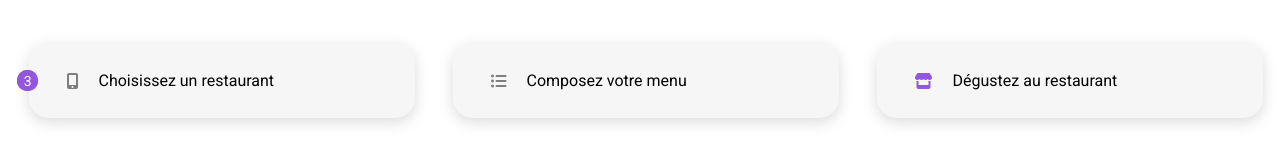
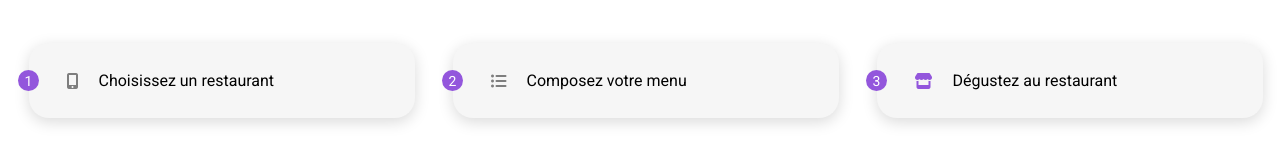
Before and after one commit to JamesRchrdsn/Ohmyfoodp4, a website: page index.html in a window 1280 px wide. Shown: the part 495-663 px from the top of the page. Drawn offline with Linux system fonts and the light colour scheme; a web font is replaced by a local one.

Commit message:
functionnementmedia

```diff
--- a/sass/main.scss
+++ b/sass/main.scss
@@ -111,6 +111,7 @@ h3{
         li{
             display: flex;
             align-items: center;
+            position: relative;
             gap: 1.25em;
             flex-basis: 100%;
             margin: 0;
@@ -129,7 +130,7 @@ h3{
                 counter-increment: li;
                 content: counters(li, ".")"";
                 position: absolute;
-                left: 1.23em;
+                left: -0.8em;
                 display: flex;
                 align-items: center;
                 justify-content: center;
```
Also changed, not shown: css/style.css, 1 other file.
